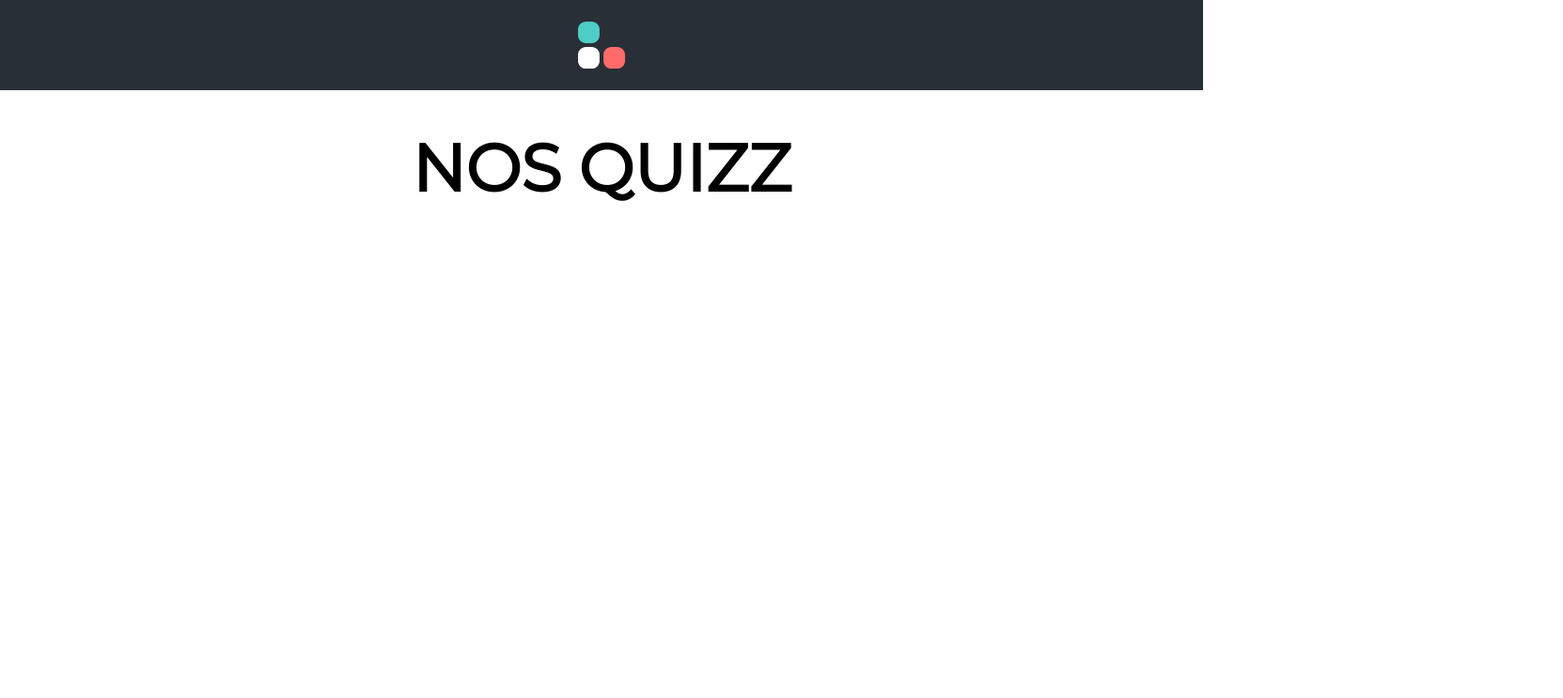
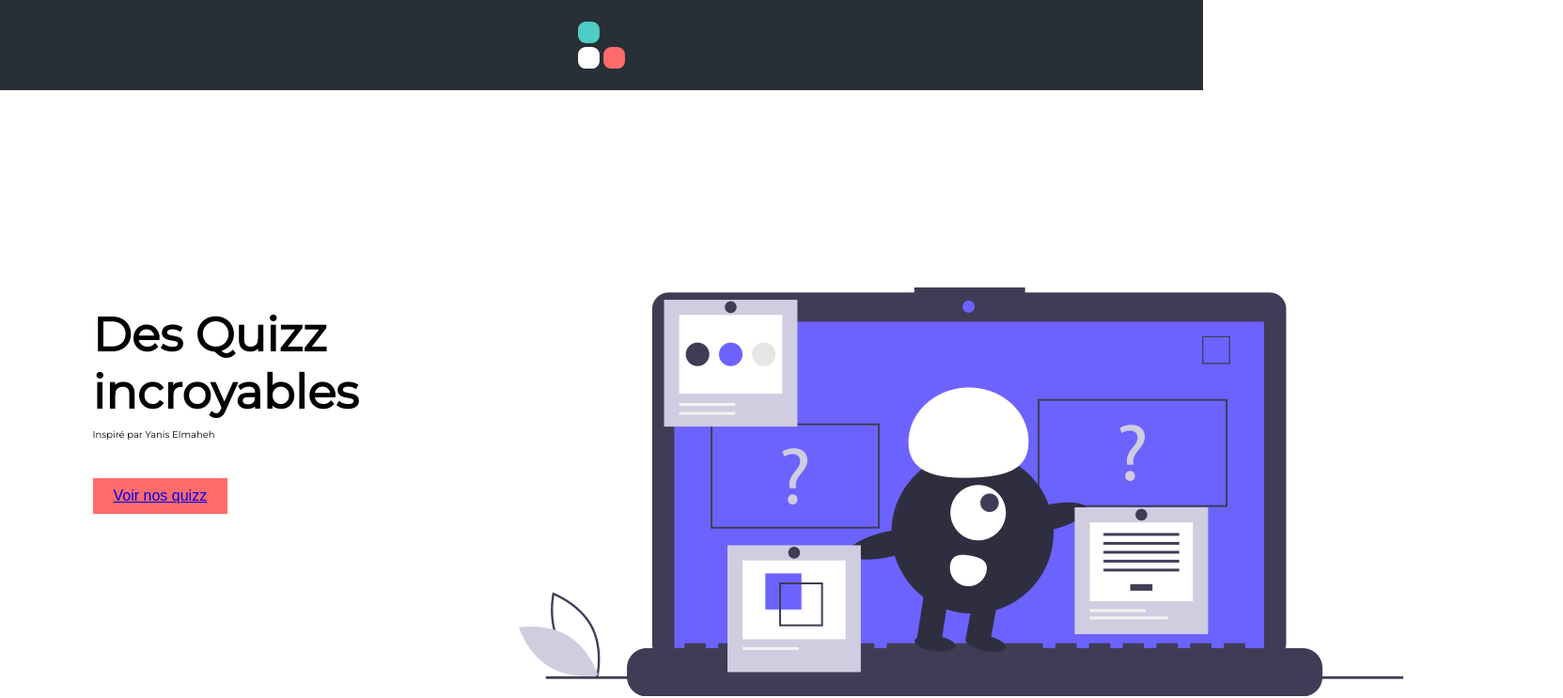
Before and after one commit to antoinePUECH/Projet-React.js, a React (Create React App) app: page / in a window 1280 px wide. Shown: the top 743 px of the page at 94% size, 1663 px wide, since content can reach past the window. Built offline with nearby package versions, Linux system fonts and the light colour scheme.

Commit message:
[Fix] Route Landing & Quizz

```diff
--- a/src/App.js
+++ b/src/App.js
@@ -10,15 +10,15 @@ function App() {
   return (
    <React.Fragment>
     <Switch>
-      <Route exact path="/">
+    <Route exact path="/">
+        <Landing></Landing>
+      </Route>
+      <Route exact path="/quizzs">
         <Header/>
         <Title txt="NOS QUIZZ"/>
       </Route>
       <Route exact path="/quizz1">
         <Quizz1></Quizz1>
-      </Route>
-      <Route exact path="/landing">
-        <Landing></Landing>
       </Route>
     </Switch>
    </React.Fragment>
--- a/src/components/Landing.js
+++ b/src/components/Landing.js
@@ -16,7 +16,7 @@ const Landing = () => {
                     </h1>
                     <p>Inspiré par Yanis Elmaheh</p>
                     <button href="" className="">
-                        <Link to="/">Voir nos quizz</Link>
+                        <Link to="/quizzs">Voir nos quizz</Link>
                     </button>
                 </div>
                 <div className="illu">
```
